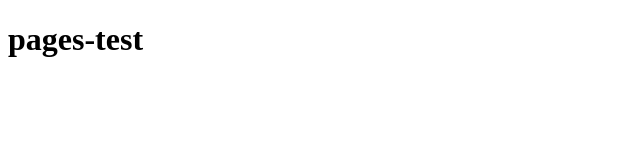
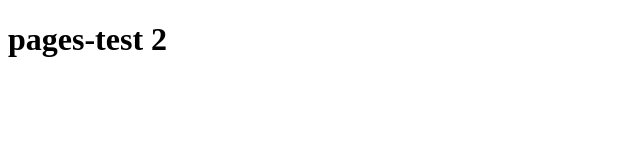
Before and after one commit to PiIsFour/pages-test, a website: page public/index.html in a window 1280 px wide. Shown: the full height of the page, 0-640 px from the left. Drawn offline with Linux system fonts and the light colour scheme.

Commit message:
make some changes

```diff
--- a/public/index.html
+++ b/public/index.html
@@ -6,6 +6,6 @@
 	<title>pages-test</title>
 </head>
 <body>
-	<h1>pages-test</h1>
+	<h1>pages-test 2</h1>
 </body>
 </html>
```
